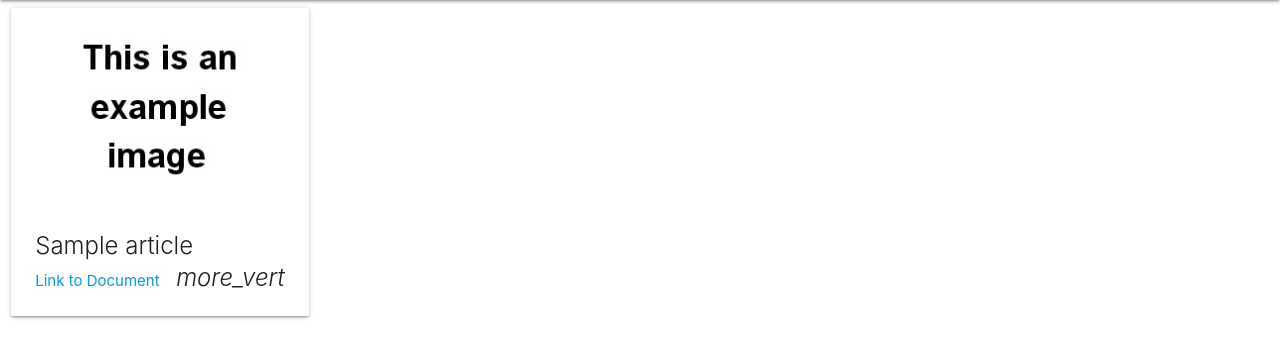
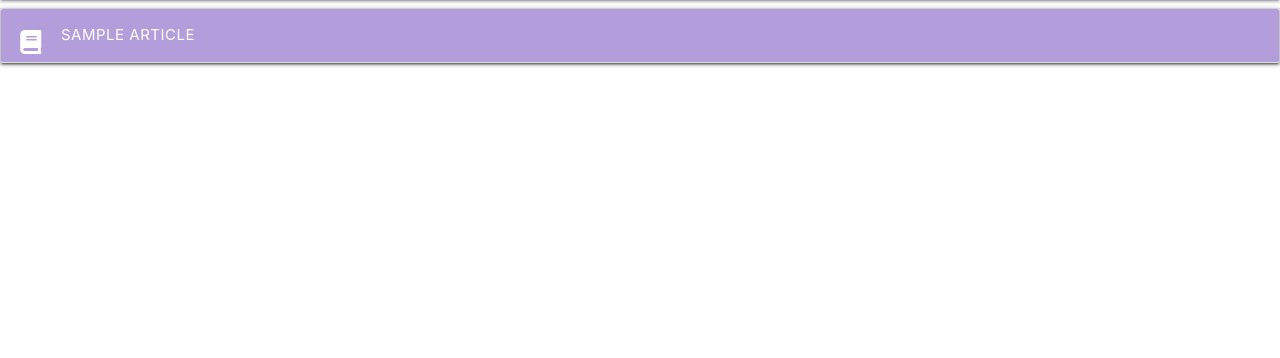
Before and after one commit to cfconor/rpg-book-repository, a Flask app: page / in a window 1280 px wide. Shown: the part 64-422 px from the top of the page. Run offline with Flask 2, Linux system fonts and the light colour scheme; a database or web service that is not in the repository returns one stand-in record (values such as "Sample title"); some libraries are stand-ins or nearby versions.

Commit message:
updated catalog elements to show as collapsibles, added styles

```diff
--- a/static/js/scripts.js
+++ b/static/js/scripts.js
@@ -1,4 +1,5 @@
 $(document).ready(function(){
     $('select').formSelect();
     $('.chips').chips();
+    $('.collapsible').collapsible();
   });
--- a/templates/base.html
+++ b/templates/base.html
@@ -4,6 +4,7 @@
     <meta charset="UTF-8">
     <meta name="viewport" content="width=device-width, initial-scale=1.0">
     <link rel="stylesheet" href="https://cdnjs.cloudflare.com/ajax/libs/materialize/1.0.0/css/materialize.min.css">
+    <link rel="stylesheet" href="https://cdnjs.cloudflare.com/ajax/libs/font-awesome/5.15.3/css/all.min.css" />
     <link rel="stylesheet" href="{{ url_for('static', filename='css/styles.css') }}" type="text/css">
 
     <title>The DM Vault</title>
--- a/templates/catalog.html
+++ b/templates/catalog.html
@@ -1,32 +1,25 @@
 {% extends "base.html" %}
 {% block content %}
 
-<div class="row">
+<ul class="col s12 collapsible align-center">
     {% for article in articles %}
-    <div class="col s3">
-        <div class="card">
-            <div class="card-image waves-effect waves-block waves-light">
-                <img class="activator" src="{{ url_for('static', filename='img/Information_example_page_300px.jpg') }}">
+    <li>
+        <div class="collapsible-header btn-large deep-purple lighten-3"><i class="fas fa-book"></i>{{ article.article_name }}</div>
+        <div class="collapsible-body">
+                <div class="row">
+                    <ul class="col s6">
+                        <li><strong>Author:</strong> {{ article.article_author }}</li>
+                        <li><strong>Category:</strong> {{ article.article_category.title() }}</li>
+                        <li><strong>Game System:</strong> {{ article.game_system }}</li>
+                    </ul>
+
+                    <a class="col s6 btn-large" href="{{ article.article_link }}" target="_blank">Link to Document</a>
+                </div>
             </div>
-            <div class="card-content">
-                <span class="card-title activator grey-text text-darken-4">{{ article.article_name }}<i
-                        class="material-icons right">more_vert</i></span>
-                <p><a href="{{ article.article_link }}" target="_blank">Link to Document</a></p>
-            </div>
-            <div class="card-reveal">
-                <span class="card-title grey-text text-darken-4">{{ article.article_name }}<i
-                        class="material-icons right">close</i></span>
-                <ul>
-                    <li>{{ article.article_author }}</li>
-                    <li>{{ article.article_category }}</li>
-                </ul>
-            </div>
-        </div>
-    </div>
+    </li>
+    {% endfor %}
+</ul>
 
-
-    {% endfor %}
-</div>
 
 
 
```
